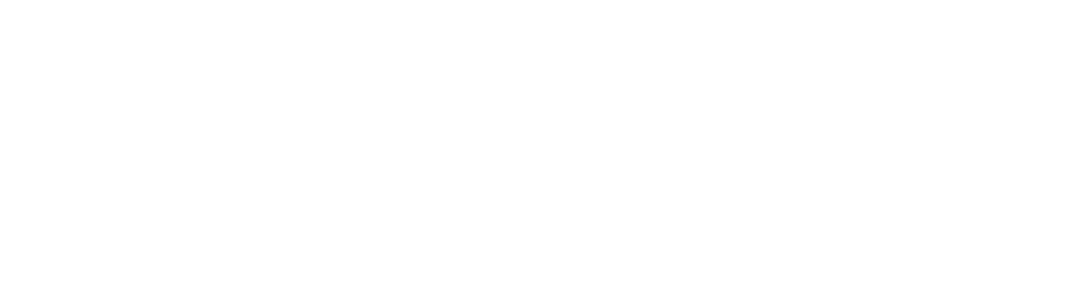
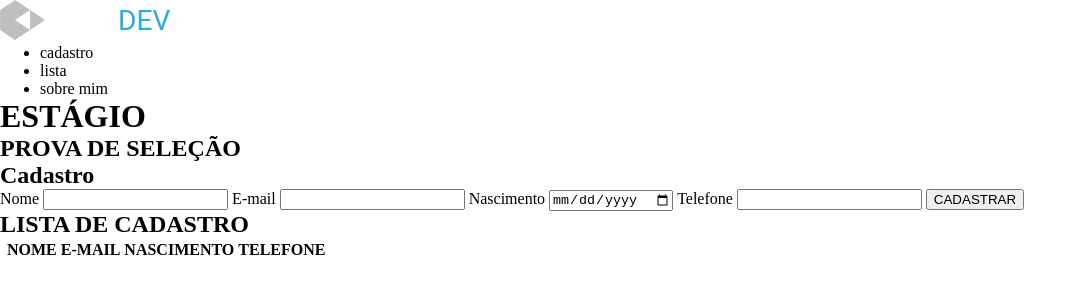
Before and after one commit to RodrigoAHB/Estagio_IN8, a plain HTML site: page index.html in a window 1280 px wide. Shown: the whole page, without its empty margins (0-1087 px from the left). Drawn offline with Linux system fonts and the light colour scheme.

Commit message:
html
Creating basic html

```diff
--- a/index.html
+++ b/index.html
@@ -5,12 +5,55 @@
     <meta http-equiv="X-UA-Compatible" content="IE=edge">
     <meta name="viewport" content="width=device-width, initial-scale=1.0">
     <link rel="stylesheet" href="style.css">
-    <title>IN8</title>
+    <title>IN8 Estágio</title>
 </head>
 <body>
-    <header>
-
+    <header class="header-container">
+        <img src="imagens/logo-in8-dev.svg" alt="Logo" class="logo">
+        <nav>
+            <ul>
+                <li>cadastro</li>
+                <li>lista</li>
+                <li>sobre mim</li>
+            </ul>
+        </nav>
     </header>
+    <main class="main-container">
+        <h1>ESTÁGIO</h1>
+        <h2>PROVA DE SELEÇÃO</h2>
+    </main>
+    <section class="cadastro-container">
+        <form action="" class="cadastro">
+            <h1>Cadastro</h1>
+            <label for="name">Nome</label>
+            <input type="text" name="name" id="name">
+            <label for="email">E-mail</label>
+            <input type="email" name="email" id="email">
+            <label for="birthdate">Nascimento</label>
+            <input type="date" name="birthdate" id="birthdate">
+            <label for="phone">Telefone</label>
+            <input type="tel" name="phone" id="phone">
+            <input type="submit" value="CADASTRAR">
+        </form>
+    </section>
+    <section class="lista-container">
+        <h1>LISTA DE CADASTRO</h1>
+        <table>
+            <tr>
+                <th> </th>
+                <th>NOME</th>
+                <th>E-MAIL</th>
+                <th>NASCIMENTO</th>
+                <th>TELEFONE</th>
+            </tr>
+        </table>
+    </section>
+    <footer class="footer-container">
+        <p></p>
+        <p></p>
+        <p></p>
+        <p></p>
+    </footer>
     <script src="app.js"></script>
 </body>
 </html>
--- a/style.css
+++ b/style.css
@@ -0,0 +1,6 @@
+*{
+    margin: 0;
+}
+.logo{
+    max-width: 170px;
+}
```
Also changed, not shown: Fonts/HelveticaUltraLt_0.ttf (added), Fonts/Roboto-Light_0.ttf (added), Fonts/Roboto-Regular_0.ttf (added), Fonts/ps.ttf (added), icones/hamburguer-aberto0.svg (added), icones/hamburguer.svg (added), icones/topo-pag.svg (added), imagens/index-image-mobile.jpg (added), imagens/index-image.jpg (added), imagens/logo-in8-dev.svg (added), imagens/rodape-desktop.jpg (added), imagens/rodape-mobile.jpg (added), 2 other files.
